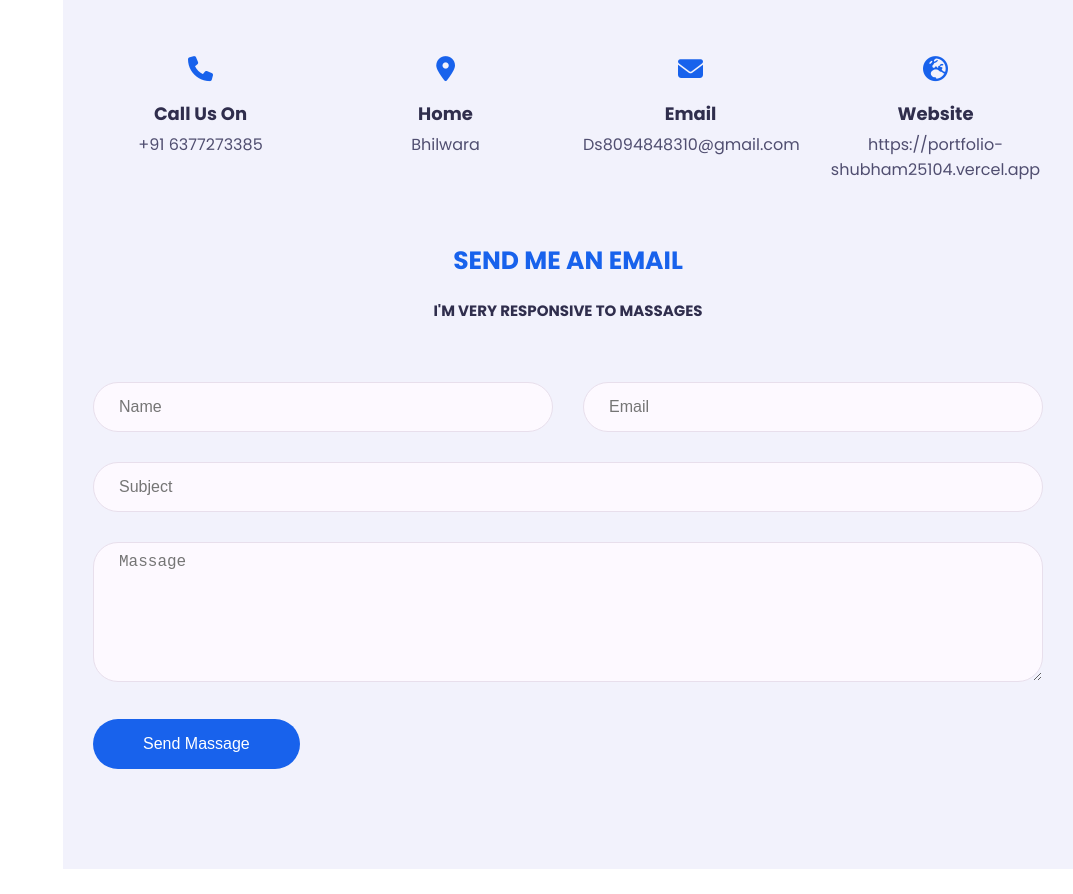
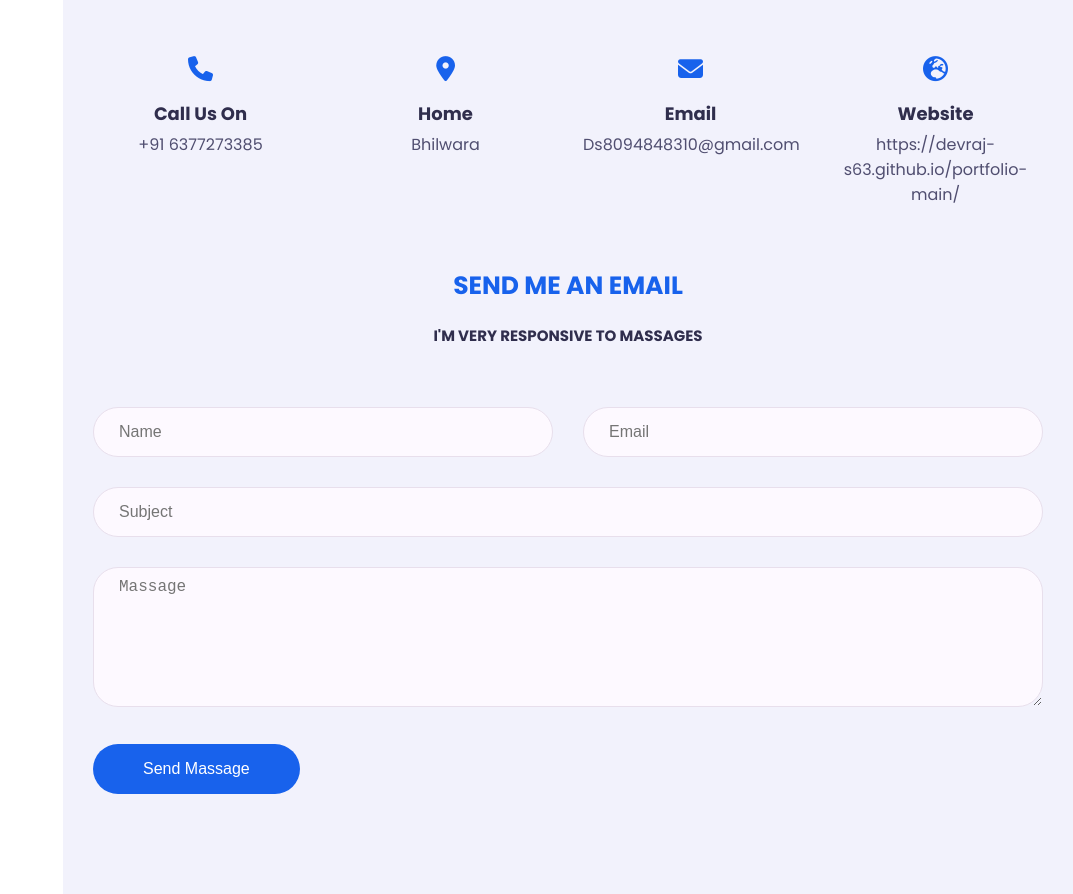
Before and after one commit to Devraj-s63/portfolio-main, a plain HTML site: page index.html in a window 1280 px wide. Shown: the part 4500-5394 px from the top of the page, without its empty margins (207-1280 px from the left). Before the commit the page ends 5369 px from the top, so only its background shows below. Drawn offline with nearby package versions, Linux system fonts and the light colour scheme; a web font is replaced by a local one.

Commit message:
websiteadded

```diff
--- a/index.html
+++ b/index.html
@@ -466,7 +466,7 @@
                         <div class="contact-info-item padd-15">
                             <div class="icon"><i class="fa fa-globe-europe"></i></div>
                             <h4>Website</h4>
-                            <p>https://portfolio-shubham25104.vercel.app</p>
+                            <p> https://devraj-s63.github.io/portfolio-main/</p>
                         </div>
                         <!-- ===== Contact info item end ===== -->
                     </div>
```
